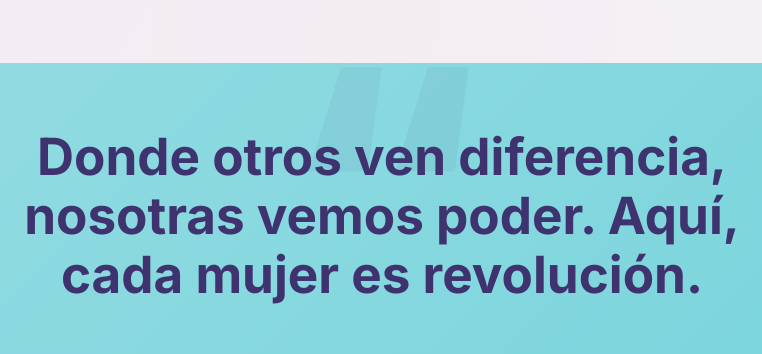
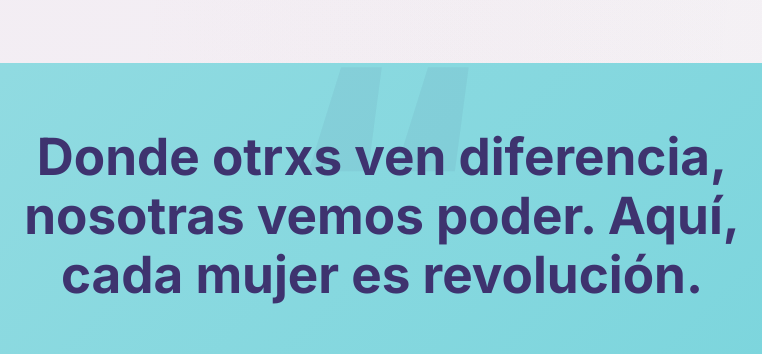
Before and after one commit to hotman1588/mujeres_purpura, a plain HTML site: page quienes-somos.html in a window 1280 px wide. Shown: the part 2860-3214 px from the top of the page, 258-1020 px from the left. Drawn offline with nearby package versions, Linux system fonts and the light colour scheme.

Commit message:
Corregir cita about.quote a lenguaje inclusivo (otrxs) en i18n ES
Co-Authored-By: Claude Opus 4.8 <noreply@anthropic.com>

```diff
--- a/js/i18n.js
+++ b/js/i18n.js
@@ -70,7 +70,7 @@ const translations = {
     "about.tag.vision": "Visión 2030",
     "about.h2.vision": "Ser una organización comunitaria referente.",
     "about.p.vision": "Para el año 2030, la Fundación Mujeres Púrpura será reconocida nacional e internacionalmente como una organización de base comunitaria líder en la defensa de los derechos de las mujeres, impulsando el empoderamiento colectivo, el liderazgo social y una sociedad más justa, equitativa y libre de violencias de género.",
-    "about.quote": "Donde otros ven diferencia, nosotras vemos poder. Aquí, cada mujer es revolución.",
+    "about.quote": "Donde otrxs ven diferencia, nosotras vemos poder. Aquí, cada mujer es revolución.",
     "about.tag.org": "Nuestra forma de organizarnos",
     "about.h2.org": "Un círculo que nos une, no una pirámide que nos divide.",
     "about.p.org": "La fundación adopta una visión horizontal: cada mujer tiene voz y voto, cada rol es valioso y cada experiencia aporta a la construcción de un tejido social más justo.",
--- a/quienes-somos.html
+++ b/quienes-somos.html
@@ -122,7 +122,7 @@
 
       <section class="quote-band">
         <div class="section-inner">
-          <strong data-i18n="about.quote">Donde otrxs ven diferencia, nosotras vemos poder. Aquí, cada mujer es revolución.</strong>
+          <strong data-i18n="about.quote">Donde otros ven diferencia, nosotras vemos poder. Aquí, cada mujer es revolución.</strong>
         </div>
       </section>
 
```
